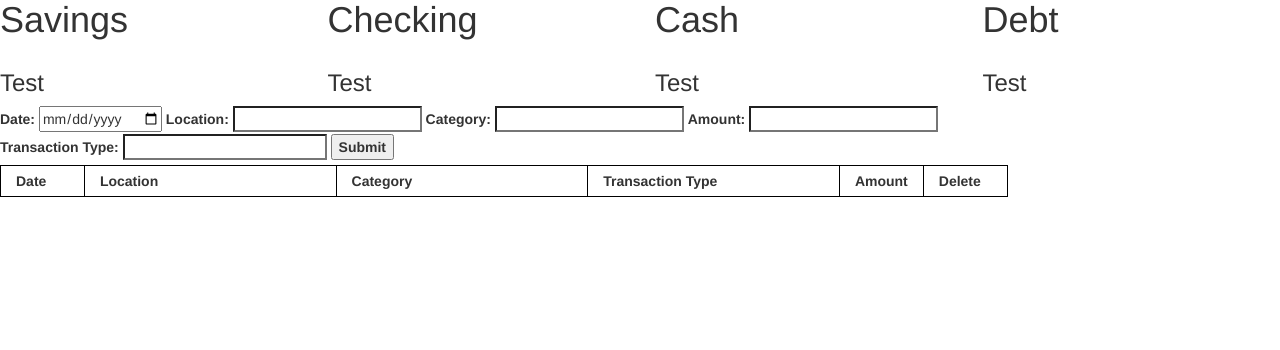
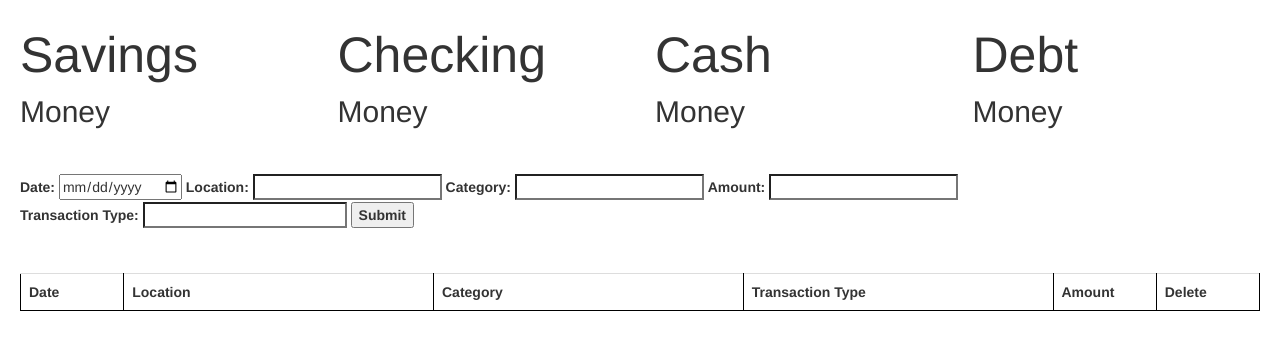
Before and after one commit to oakesjessica/expenses_tracker, a website: page public/views/index.html at #/input in a window 1280 px wide. Drawn offline with Linux system fonts and the light colour scheme.

Commit message:
updated input file

```diff
--- a/public/styles/stylesheet.css
+++ b/public/styles/stylesheet.css
@@ -6,3 +6,24 @@ th, td {
     padding: 5px;
     text-align: left;
 }
+.secondHeader {
+  text-align: center;
+}
+#mainContainer {
+  padding: 20px;
+}
+#mainTable {
+  padding: 20px;
+}
+#transactionForm {
+  padding: 20px;
+}
+.headerOne {
+  font-size: 50px;
+
+}
+.headerTwo {
+  font-size: 30px;
+
+
+}
--- a/public/views/templates/input.html
+++ b/public/views/templates/input.html
@@ -1,18 +1,49 @@
+<div id ="mainContainer">
+      <div class = "row">
+          <div class = "col-lg-3 col-md-3 col-sm-3">
+      			<div class = "row">
+      					<div class = "col-lg-3 col-md-3 col-sm-3 headerOne text-center">Savings
+                    <div class="row">
+                        <div class="col-lg-3 col-md-3 col-sm-3 headerTwo text-center">Money</div>
+                   </div>
+               </div>
+            </div>
+      </div>
+
+
+      <div class = "col-lg-3 col-md-3 col-sm-3">
+        <div class = "row">
+            <div class = "col-lg-3 col-md-3 col-sm-3 headerOne">Checking
+                <div class="row">
+                    <div class="col-lg-3 col-md-3 col-sm-3 headerTwo">Money</div>
+               </div>
+           </div>
+        </div>
+  </div>
+  <div class = "col-lg-3 col-md-3 col-sm-3">
+    <div class = "row">
+        <div class = "col-lg-3 col-md-3 col-sm-3 headerOne">Cash
+            <div class="row">
+                <div class="col-lg-3 col-md-3 col-sm-3 headerTwo">Money</div>
+           </div>
+       </div>
+    </div>
+</div>
+<div class = "col-lg-3 col-md-3 col-sm-3">
+  <div class = "row">
+      <div class = "col-lg-3 col-md-3 col-sm-3 headerOne">Debt
+          <div class="row">
+              <div class="col-lg-3 col-md-3 col-sm-3 headerTwo">Money</div>
+         </div>
+     </div>
+  </div>
+</div>
+</div>
+</div>
 
 
 
-		<div id ="content_location">
-
-			<div id ="container">
-				<div class = "row">
-					<div class = "col-md-3" id = "savingsTotal"> <h1>Savings</h1> <br> <h3>Test<h3> </div>
-					<div class = "col-md-3" id = "checkingTotal"> <h1>Checking</h1> <br> <h3>Test<h3> </div>
-					<div class = "col-md-3" id = "cashTotal"> <h1>Cash</h1> <br> <h3>Test<h3> </div>
-					<div class = "col-md-3" id = "debtTotal"> <h1>Debt</h1> <br> <h3>Test<h3> </div>
-				</div>
-			</div>
-
-			<div id ="transactiongForm">
+			<div id ="transactionForm">
 				<form>
           <label for = "date">Date:</label>
 					<input ng-model ="" type="date" name = "date">
@@ -34,24 +65,22 @@
 			</div>
 
 			<div id ="mainTable">
-				<table>
+				<table class = "table table-responsive">
 					<tr>
-						<th class = "col-lg-1 col-md-1 col-sm-1">Date</th>
-						<th class = "col-lg-3 col-md-3 col-sm-3">Location</th>
-						<th class = "col-lg-3 col-md-3 col-sm-3">Category</th>
-            <th class = "col-lg-3 col-md-3 col-sm-3">Transaction Type</th>
-						<th class = "col-lg-1 col-md-1 col-sm-1">Amount</th>
-						<th class = "col-lg-1 col-md-1 col-sm-1">Delete</th>
+						<th class = "col-lg-1 col-md-1 col-sm-1 col-xs-1">Date</th>
+						<th class = "col-lg-3 col-md-3 col-sm-3 col-xs-3">Location</th>
+						<th class = "col-lg-3 col-md-3 col-sm-3 col-xs-3">Category</th>
+            <th class = "col-lg-3 col-md-3 col-sm-3 col-xs-3">Transaction Type</th>
+						<th class = "col-lg-1 col-md-1 col-sm-1 col-xs-1">Amount</th>
+						<th class = "col-lg-1 col-md-1 col-sm-1 col-xs-1">Delete</th>
 					</tr>
 					<tr ng-repeat = "x in transactions">
-						<td class = "col-lg-1 col-md-1 col-sm-1"> {{x.date}} </td>
-						<td class = "col-lg-3 col-md-3 col-sm-3"> {{x.location}} </td>
-						<td class = "col-lg-3 col-md-3 col-sm-3"> {{x.category}} </td>
-						<td class = "col-lg-3 col-md-3 col-sm-3"> {{x.transaction}} </td>
-            <td class = "col-lg-1 col-md-1 col-sm-1"> {{x.amount}} </td>
-						<td class = "col-lg-1 col-md-1 col-sm-1"><button type ="button">"X"</button></td>
+						<td class = "col-lg-1 col-md-1 col-sm-1 col-xs-1"> {{x.date}} </td>
+						<td class = "col-lg-3 col-md-3 col-sm-3 col-xs-3"> {{x.location}} </td>
+						<td class = "col-lg-3 col-md-3 col-sm-3 col-xs-3"> {{x.category}} </td>
+						<td class = "col-lg-3 col-md-3 col-sm-3 col-xs-3"> {{x.transaction}} </td>
+            <td class = "col-lg-1 col-md-1 col-sm-1 col-xs-1"> {{x.amount}} </td>
+						<td class = "col-lg-1 col-md-1 col-sm-1 col-xs-1"><button type ="button">"X"</button></td>
 					</tr>
 				</table>
 			</div>
-
-		</div>
```
